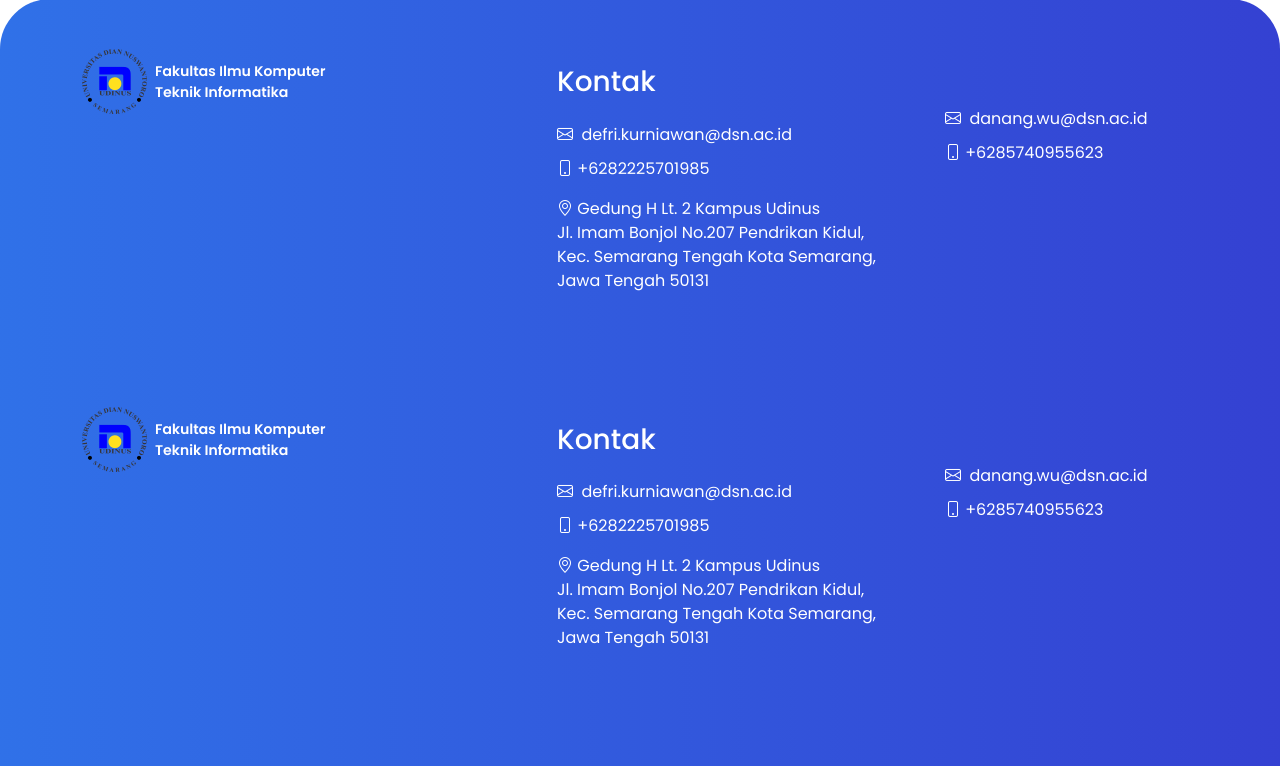
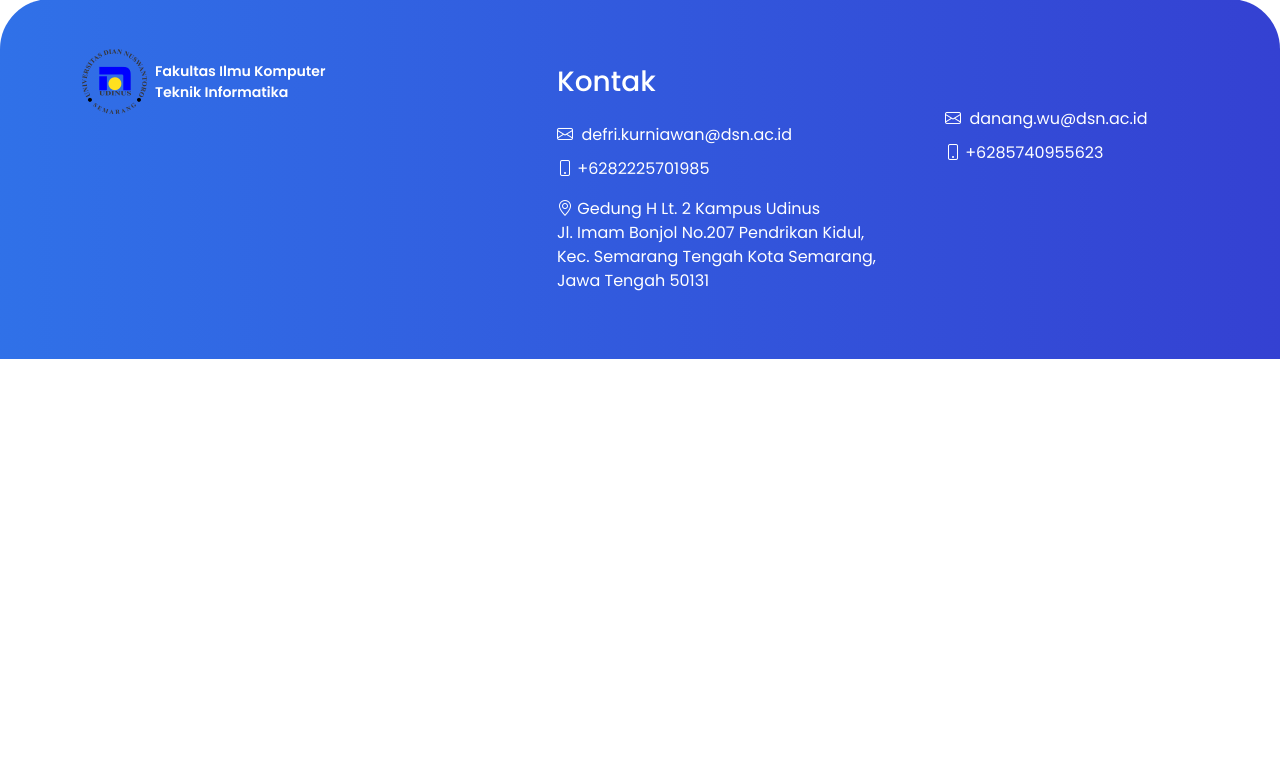
Before and after one commit to reinaldyakbar/project_sidang, a CodeIgniter app: page /project_sidang/ in a window 1280 px wide. Shown: the part 3867-4633 px from the top of the page. After the commit the page ends 4226 px from the top, so only its background shows below. Run offline with CodeIgniter, Linux system fonts and the light colour scheme; some libraries are stand-ins or nearby versions.

Commit message:
Update index.php

```diff
--- a/application/views/front-end/index.php
+++ b/application/views/front-end/index.php
@@ -344,45 +344,3 @@
         </div>
     </section>
     <!-- pengumuman end -->
-    <!-- Footer-->
-    <footer class="footer mt-5">
-        <div class="container">
-            <div class="row">
-                <div class="col-md-5">
-                    <img class="img-f" src="<?php echo base_url() ?>assets/front-end/assets/images/lgo.png" alt="...">
-                </div>
-                <div class="col-md-7 mt-sm-3">
-                    <h3 class=" txt-footer">Kontak</h3>
-                    <div class="row">
-                        <div class="col-md-12">
-                            <div class="row">
-                                <div class="col-md-7 mt-sm-3">
-                                    <ul class="list-unstyled txt-footer">
-                                        <li><a href="mailto:defri.kurniawan@dsn.ac.id"
-                                                class="text-white text-decoration-none"><i
-                                                    class="bi bi-envelope"></i>&nbsp defri.kurniawan@dsn.ac.id</a>
-                                        </li>
-                                        <li><i class="bi bi-phone"></i> +6282225701985 </li>
-                                    </ul>
-                                </div>
-                                <div class="col-md-5 col-foot">
-                                    <ul class="list-unstyled txt-footer">
-                                        <li><a href="mailto:danang.wu@dsn.ac.id"
-                                                class="text-white text-decoration-none"><i
-                                                    class="bi bi-envelope"></i>&nbsp danang.wu@dsn.ac.id</li>
-                                        <a><i class="bi bi-phone"></i> +6285740955623</a></li>
-                                    </ul>
-                                </div>
-                            </div>
-                        </div>
-                        <div class="col-md-12">
-                            <ul class="list-unstyled txt-footer">
-                                <li><i class="bi bi-geo-alt" style="text-align: justify;"></i> Gedung H Lt. 2 Kampus
-                                    Udinus <br>Jl. Imam Bonjol No.207 Pendrikan Kidul,<br> Kec. Semarang Tengah Kota
-                                    Semarang,<br> Jawa Tengah 50131</li>
-                            </ul>
-                        </div>
-                    </div>
-                </div>
-            </div>
-        </div>
```
